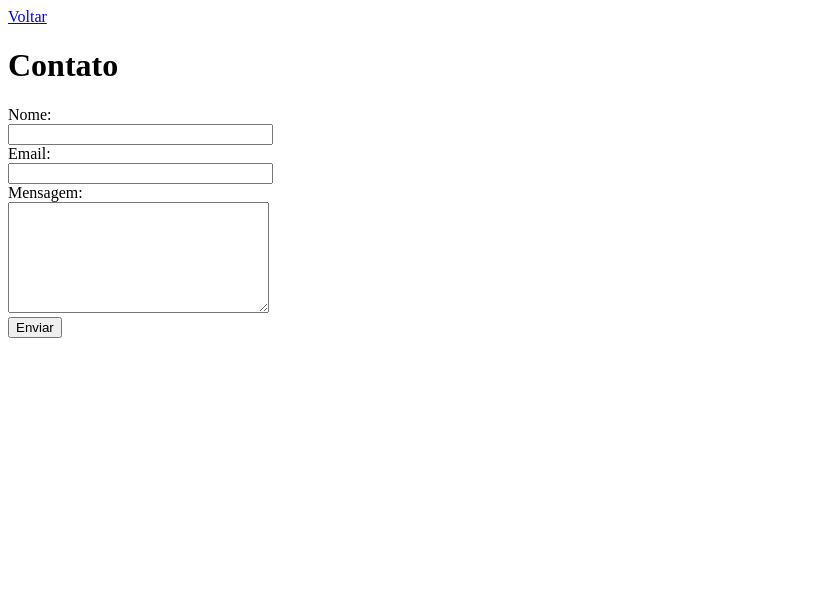
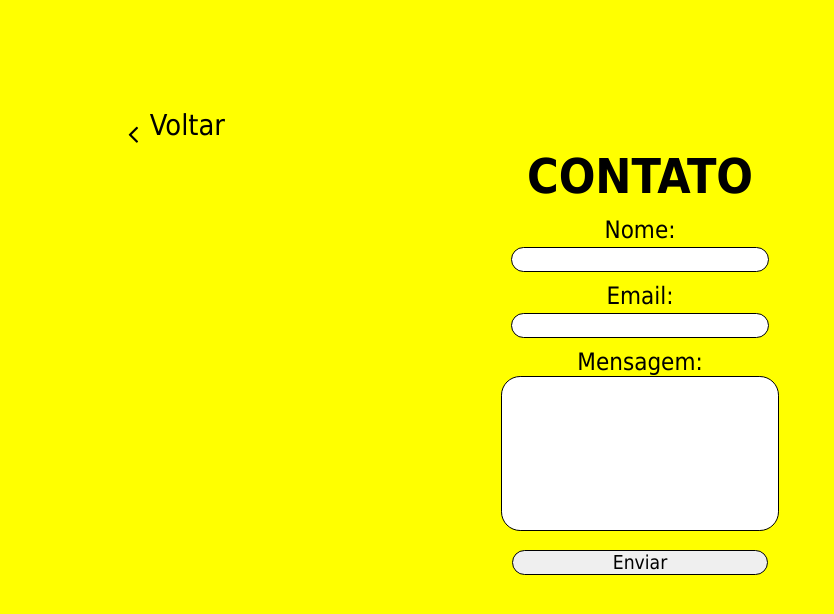
Before and after one commit to lgomesp/prjtecweb, a plain HTML site: page contato.html in a window 1280 px wide. Shown: the whole page, without its empty margins (0-834 px from the left). Drawn offline with Linux system fonts and the light colour scheme; a web font is replaced by a local one.

Commit message:
estilos em index e contato

```diff
--- a/contato.html
+++ b/contato.html
@@ -3,24 +3,25 @@
     <head>
         <title>Achei minha série!</title>
         <meta charset="utf-8">
+        <link rel="stylesheet" href="css/estilo.css">
+        <link href="https://fonts.googleapis.com/css?family=Kaushan+Script|News+Cycle" rel="stylesheet">
+        <meta name="viewport" content="initial-scale=1 maximum-scale=1 user-scalable=no">
+        <link href="https://maxcdn.bootstrapcdn.com/font-awesome/4.7.0/css/font-awesome.min.css" rel="stylesheet" integrity="sha384-wvfXpqpZZVQGK6TAh5PVlGOfQNHSoD2xbE+QkPxCAFlNEevoEH3Sl0sibVcOQVnN" crossorigin="anonymous">
     </head>
     <body>
-        <a href="index.html">Voltar</a>
-        <h1>Contato</h1>
+        <a href="index.html" class="btnvoltar">
+            <span class="fa fa-angle-left"></span>
+            Voltar
+        </a>
         <main>
+            <h1>CONTATO</h1>
             <form id="contact_form" action="#" method="POST" enctype="multipart/form-data">
-                <div class="row">
-                    <label for="name">Nome:</label><br />
-                    <input id="name" class="input" name="name" type="text" value="" size="30" /><br />
-                </div>
-                <div class="row">
-                    <label for="email">Email:</label><br />
-                    <input id="email" class="input" name="email" type="text" value="" size="30" /><br />
-                </div>
-                <div class="row">
-                    <label for="message">Mensagem:</label><br />
-                    <textarea id="message" class="input" name="message" rows="7" cols="30"></textarea><br />
-                </div>
+                <label for="name">Nome:</label><br>
+                <input id="name" class="input" name="name" type="text" value="" size="30"/><br>
+                <label for="email">Email:</label><br>
+                <input id="email" class="input" name="email" type="text" value="" size="30" /><br>
+                <label for="message">Mensagem:</label><br>
+                <textarea id="message" class="input" name="message" rows="7" cols="30"></textarea><br>
                 <input id="submit_button" type="submit" value="Enviar" />
             </form>
         </main>
--- /dev/null
+++ b/css/estilo.css
@@ -0,0 +1,113 @@
+* {
+    padding: 0;
+    margin: 0;
+}
+
+body {
+    background-color: yellow;
+    font-family: "News Cycle", "Tahoma", "Verdana";
+    font-size: 1.5em;
+    margin: 4.5em auto;
+    width: 80%;
+    height: auto;
+    text-align: center;
+}
+
+h1#nome_site{
+    font-family: "Kaushan Script", "Tahoma", "Verdana";
+    font-size: 4em;
+}
+
+/*celular*/
+@media screen and (max-width: 767px) {
+    body{
+        margin: 2em;
+        font-size: 1em;
+    }
+}
+
+li.btn {
+    margin: 0.5em;
+    width: 5em;
+    padding: 0.4em 1em;
+    border: 0.2em solid black;
+    list-style: none;
+    display: inline-block;
+    transition-duration: 0.5s
+}
+
+li.btn:hover {
+    background-color: black;
+    color: yellow;
+    border: 0.2em solid yellow;
+}
+
+main {
+    clear: both;
+}
+
+main p,nav, form {
+    margin-top: 1.8em;
+}
+
+a {
+    color: #000;
+    text-decoration: none;
+    font-size: 1.2em;
+}
+
+footer {
+    margin-top: 3.1em;
+}
+
+.btnvoltar,span{
+    float: left;
+    margin-right: 0.4em;
+}
+
+span {
+    margin-top: 0.4em;
+}
+
+form {
+    margin: 0.5em 0 0 0;
+}
+
+form input,textarea {
+    font-family: "News Cycle", "Tahoma", "Verdana";
+    font-size: 0.8em;
+    width: 25%;
+    margin-bottom: 0.5em;
+    border: 1px solid black;
+    border-radius: 1em;
+}
+
+/*celular*/
+@media screen and (max-width: 767px) {
+    form input,textarea{
+        width: 100%;
+    }
+}
+
+form input {
+    text-align: center;
+}
+
+form textarea{
+    padding: 0 0.5em;
+    resize: none;
+    height: 8em;
+}
+
+textarea:focus, input:focus, select:focus {
+    box-shadow: 0 0 0 0;
+    outline: 0;
+}
+
+#submit_button {
+    cursor: pointer;
+}
+
+::-webkit-scrollbar { width:5px; background: none; }
+::-webkit-scrollbar-track { background: rgba(0,0,0,0); }
+::-webkit-scrollbar-thumb { border-radius:10px; background:#8b8778;  }
```
Also changed, not shown: 1 other file.
